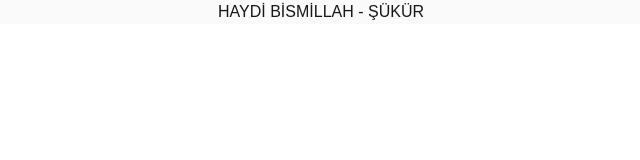
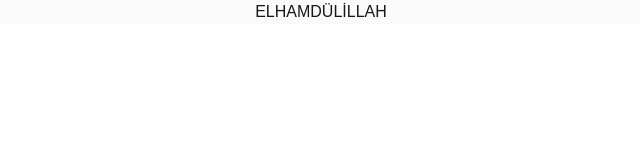
Before and after one commit to habipyilmaz/namaz-vds, a Next.js app: page / in a window 1280 px wide. Shown: the top 160 px of the page, without its empty margins (319-959 px from the left). Built offline with nearby package versions, Linux system fonts and the light colour scheme.

Commit message:
ÇOK ŞÜKÜR

```diff
--- a/src/app/page.js
+++ b/src/app/page.js
@@ -4,11 +4,12 @@ export default function Home() {
   return (
     <div className="flex flex-col flex-1 items-center justify-center bg-zinc-50 font-sans dark:bg-black">
     <div>
+       <h1>ELHAMDÜLİLLAH</h1>
 
 
 
 
-    </div><h1>HAYDİ BİSMİLLAH - ŞÜKÜR</h1>
+    </div>
     </div>
   );
 }
```
Also changed, not shown: Yayınla.txt (added).
